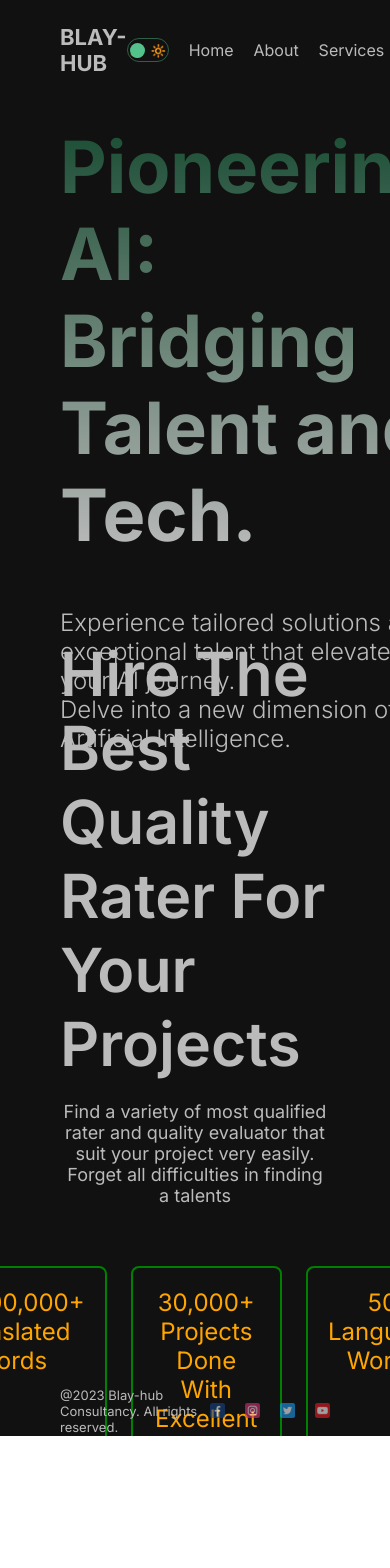
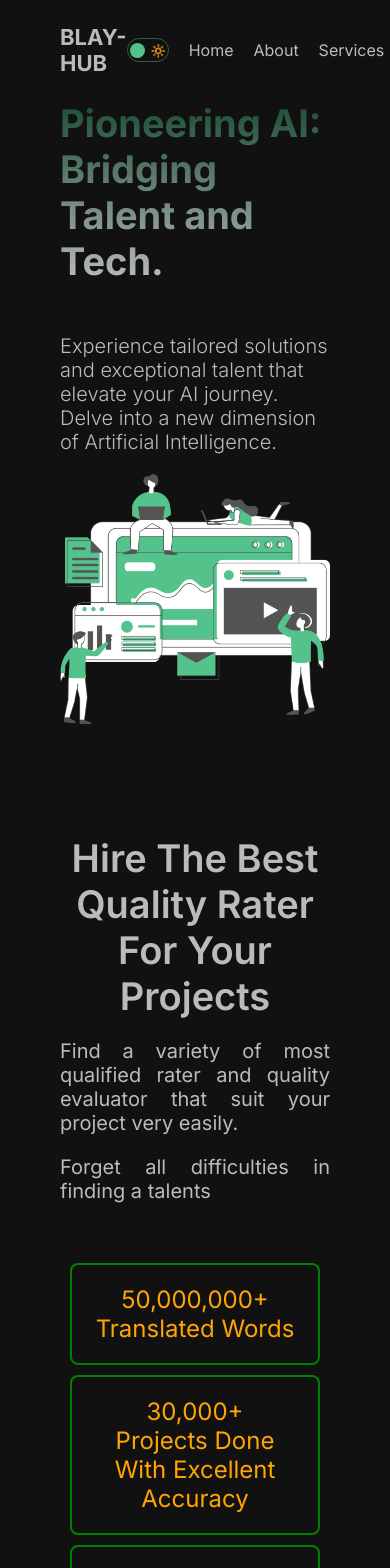
Before and after one commit to Seunfola/blay-hub, a Next.js app: page / in a window 390 px wide. Shown: the top 1568 px of the page. Before the commit the page ends 1436 px from the top, so only its background shows below. Built offline with nearby package versions, Linux system fonts and the light colour scheme.

Commit message:
fixing the mobile responsiveness of the homepgae

```diff
--- a/package.json
+++ b/package.json
@@ -18,6 +18,7 @@
     "react-countup": "^6.4.2",
     "react-dom": "18.2.0",
     "react-icons": "^4.10.1",
+    "react-outside-click-handler": "^1.3.0",
     "swr": "^2.2.1"
   },
   "description": "blay-hub website",
--- a/src/app/page.jsx
+++ b/src/app/page.jsx
@@ -5,7 +5,7 @@ import Hero from '@/components/hero/Hero'
 
 const Home = () => {
   return (
-    <div>
+    <div className={styles.envelope}>
       <div className={styles.container}>
         <div className={styles.item}>
           <h1 className={styles.title}>Pioneering AI: Bridging Talent and Tech.</h1>
--- a/src/app/page.module.css
+++ b/src/app/page.module.css
@@ -1,7 +1,7 @@
 .envelope{
   width:100%;
-  height:100vh;
   margin:auto;
+  height: max-content;
 }
 .container {
   display: flex;
@@ -31,7 +31,7 @@
   width: 100%;
   height: 500px;
   object-fit: contain;
-  /* animation: move 3s infinite ease alternate; */
+  animation: move 3s infinite ease alternate;
 }
 
 @keyframes move {
@@ -48,3 +48,25 @@
   font-size: 24px;
   font-weight: 300;
 }
+@media only screen and (max-width: 896px) and (min-width: 360px) {
+  .envelope {
+    flex-direction:column;
+   align-items: center;
+  }
+    .container{
+display: block;
+    }
+    .title{
+      display: block;
+      font-size: 38px;
+    }
+    .desc{
+      font-size: 20px;
+    }
+    .img{
+      display: block;
+      animation:none;
+      height: fit-content;
+      margin: 10px auto;
+}
+}
--- a/src/components/hero/hero.module.css
+++ b/src/components/hero/hero.module.css
@@ -1,12 +1,11 @@
 
 .container{
-    display: flex;
+  display: flex;
   flex-direction: column;
   margin:10px auto;
   height: 70vh;
-justify-content: center;
-align-items: center;
-
+  justify-content: center;
+  align-items: center;
 }
 
 .title{
@@ -16,7 +15,6 @@ flex-direction: column;
 .text{
    font-weight: 600;
    font-size: 3.8rem;
-
 }
 .secondaryText{
     display: flex;
@@ -54,54 +52,38 @@ flex-direction: column;
 
 }
 
-.orange-circle{
-    height: 3rem;
-    width: 3rem;
-    background: var(--orange-gradient);
-    border-radius:999px ;
-    position: absolute;
-    right: 27%;
-    top:-1% ;
-    z-index: -1;
-}
-/* .image-container{
-    width: 30rem;
-    height: 35rem;
-    overflow: hidden;
-    border-radius: 15rem 15rem 0 0;
-border: 8px solid rgb(255, 255, 255, 0.12);
-}
-.image-container>img{
-   width:100%;
-   height: 100%;
-} */
-@media(max-width:640px){
-    .hero-container{
-        padding-top:  4rem;
+@media only screen and (max-width: 896px) and (min-width: 360px) {
+  .container {
+    flex-direction:column;
+   align-items: center;
 
+   height: max-content;
+  }
+   .title{
+      display: block;
+       margin-top: 30px;
     }
-    .hero-title{
-        font: size 2.3rem;
-        line-height: 3rem;
+    .text{
+        font-size: 38px;
+        text-align: center;
+        width: 100%;
+        margin: 20px auto;
     }
-    .image-container{
-        width: 95%;
-        height: 25rem;
+    .desc{
+        margin: 20px auto;
+    }
+    .secondaryText{
+      font-size: 20px;
+      text-align: justify;
+      margin: 20px auto;
     }
     .stats{
-        justify-content: center;
-        gap: 1.5rem;
+        display: block;
+
+        padding: 10px;
     }
-    .hero-right{
-        width: 100%;
+    .statText{
+        margin: 10px auto;
+        gap: 1rem;
     }
-    .stat>:nth-child(1){
-        font-size: 1.5rem;
-    }
-     .stat>:nth-child(2){
-        font-size: 0.65rem;
-    }
-    .hero-title>h1{
-        font-size: 2.2rem;
-    }
-}
+  }
```
Also changed, not shown: src/components/navbar/Navbar.jsx (+14 -2 lines), 1 other file (tests, documents, lock files or other folders).
